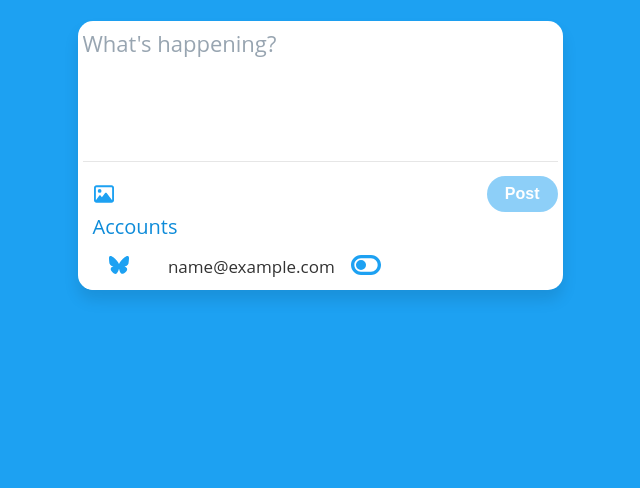
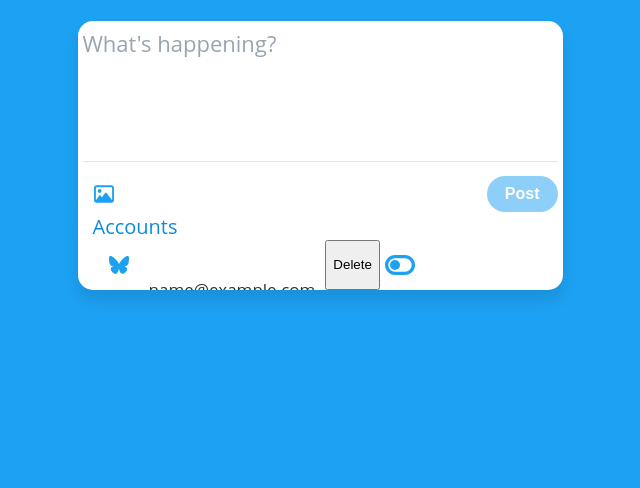
Before and after one commit to westerny1/SkyMast, a Flask app: page / in a window 1280 px wide. Shown: the part 245-733 px from the top of the page, without its empty margins (320-960 px from the left). Run offline with Flask 3, Linux system fonts and the light colour scheme; tables that the repository leaves empty hold one stand-in row (values such as "Sample post"); some web fonts are replaced.

Commit message:
bring back temporary delete button

```diff
--- a/templates/index.html
+++ b/templates/index.html
@@ -57,7 +57,7 @@
                     {{ account.db_email }}
                 </span>
 
-                <input id="del_account{{ account.id }}", name="del_account{{ account.id }}", type="submit", style="display: none;"/>
+                <button id="del_account{{ account.id }}", name="del_account{{ account.id }}", type="submit">Delete</button>
 
                 <!-- <img id="img_del_account" src="static/delete.svg" alt="Delete" style="cursor: pointer;"> -->
 
```
Also changed, not shown: instance/skymast.db, 1 other file.
